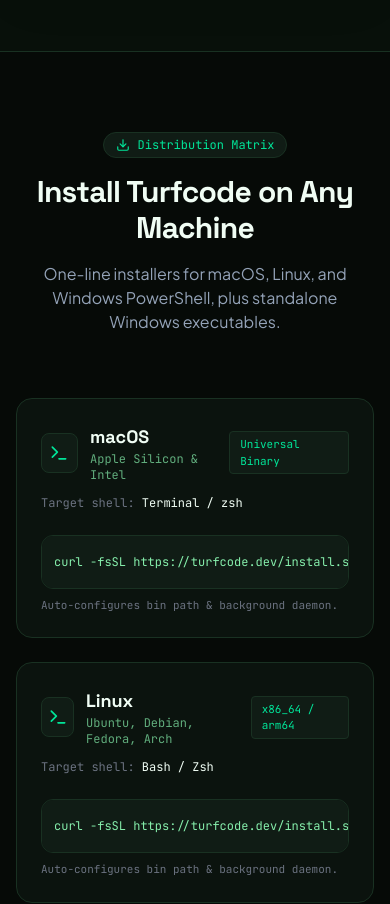
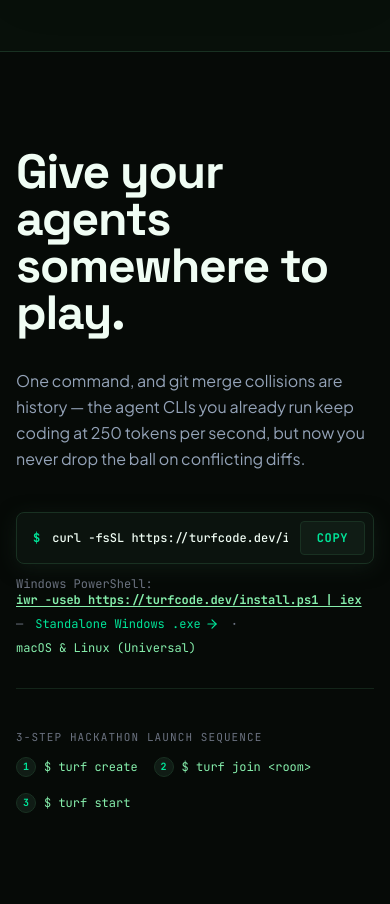
Before and after one commit to YugSrivastav/turfcode-site, a React (Vite) app: page / in a window 390 px wide. Shown: the part 5660-6564 px from the top of the page. Built offline with nearby package versions, Linux system fonts and the light colour scheme; the HTML template or start-up script is replaced by a standard one.

Commit message:
feat: redesign download section inspired by herdr

```diff
--- a/src/components/DownloadAndInstallSection.jsx
+++ b/src/components/DownloadAndInstallSection.jsx
@@ -1,173 +1,135 @@
 import React, { useState } from 'react';
-import { Download, Copy, Check, Terminal, Apple, Command, ArrowRight, ShieldCheck } from 'lucide-react';
-import { downloadPlatforms, quickStartCommands } from '../data/downloadCommands';
+import { Copy, Check, ArrowRight, Download, Terminal } from 'lucide-react';
 
 export default function DownloadAndInstallSection() {
-  const [copiedId, setCopiedId] = useState(null);
+  const [copied, setCopied] = useState(false);
+  const [currentPlatform, setCurrentPlatform] = useState('unix');
 
-  const handleCopy = (id, text) => {
-    navigator.clipboard.writeText(text);
-    setCopiedId(id);
-    setTimeout(() => setCopiedId(null), 2000);
+  const unixCommand = 'curl -fsSL https://turfcode.dev/install.sh | bash';
+  const windowsCommand = 'iwr -useb https://turfcode.dev/install.ps1 | iex';
+
+  const activeCommand = currentPlatform === 'windows' ? windowsCommand : unixCommand;
+
+  const handleCopy = () => {
+    navigator.clipboard.writeText(activeCommand);
+    setCopied(true);
+    setTimeout(() => setCopied(false), 2000);
   };
 
   return (
-    <section id="download" className="py-20 md:py-28 border-b border-[#193122] bg-[#060A07]">
-      <div className="max-w-7xl mx-auto px-4 sm:px-6 lg:px-8 space-y-16">
+    <section id="download" className="relative overflow-hidden py-24 sm:py-32 border-b border-[#193122] bg-[#060A07]">
+      <div className="max-w-7xl mx-auto px-4 sm:px-6 lg:px-8 relative z-10">
+        <div className="max-w-3xl space-y-8">
 
-        {/* Section Title */}
-        <div className="text-center max-w-3xl mx-auto space-y-4">
-          <div className="inline-flex items-center gap-2 px-3 py-1 rounded-full bg-[#101C15] border border-[#193122] text-xs font-mono text-[#00E599]">
-            <Download className="w-3.5 h-3.5" />
-            <span>Distribution Matrix</span>
-          </div>
-          <h2 className="font-display font-bold text-3xl sm:text-5xl text-[#F0FDF4] tracking-tight">
-            Install Turfcode on Any Machine
+          {/* Herdr-Inspired Massive Display Headline */}
+          <h2 className="font-display font-bold text-5xl sm:text-7xl lg:text-8xl tracking-tight text-[#F0FDF4] leading-[0.98]">
+            Give your agents<br />
+            somewhere to play.
           </h2>
-          <p className="text-base text-[#94A3B8] font-body">
-            One-line installers for macOS, Linux, and Windows PowerShell, plus standalone Windows executables.
+
+          {/* Subtitle */}
+          <p className="text-base sm:text-lg text-[#94A3B8] font-body max-w-2xl leading-relaxed">
+            One command, and git merge collisions are history — the agent CLIs you already run keep coding at 250 tokens per second, but now you never drop the ball on conflicting diffs.
           </p>
-        </div>
 
-        {/* 4-Platform Card Grid */}
-        <div className="grid grid-cols-1 md:grid-cols-2 gap-6">
-          {downloadPlatforms.map((platform) => (
-            <div
-              key={platform.id}
-              className="p-6 sm:p-8 rounded-2xl bg-[#0B130E] border border-[#193122] hover:border-[#264A34] transition-all flex flex-col justify-between space-y-6 hover-lift"
-            >
-              <div className="space-y-3">
-                <div className="flex items-center justify-between">
-                  <div className="flex items-center gap-3">
-                    <div className="w-10 h-10 rounded-lg bg-[#101C15] border border-[#193122] flex items-center justify-center text-[#00E599]">
-                      <Terminal className="w-5 h-5" />
-                    </div>
-                    <div>
-                      <h3 className="font-display font-bold text-lg text-[#F0FDF4]">
-                        {platform.name}
-                      </h3>
-                      <p className="text-xs text-[#86EFAC]/70 font-mono">
-                        {platform.subtitle}
-                      </p>
-                    </div>
-                  </div>
-                  <span className="font-mono text-[11px] px-2.5 py-1 rounded bg-[#101C15] text-[#00E599] border border-[#193122]">
-                    {platform.badge}
-                  </span>
-                </div>
-
-                <div className="text-xs font-mono text-[#6B7280]">
-                  Target shell: <span className="text-[#F0FDF4]">{platform.shell}</span>
-                </div>
+          {/* Unified Sleek Command Bar (Herdr style) */}
+          <div className="space-y-3 pt-2">
+            <div className="flex items-center justify-between p-2 sm:p-2.5 pl-4 sm:pl-5 rounded-lg bg-[#0B130E] border border-[#193122] font-mono text-xs sm:text-sm text-[#86EFAC] focus-within:border-[#00E599] transition-colors shadow-turf-card max-w-2xl">
+              <div className="flex items-center gap-3 overflow-x-auto text-left">
+                <span className="text-[#00E599] select-none font-bold">$</span>
+                <code className="whitespace-nowrap text-[#F0FDF4] font-medium">{activeCommand}</code>
               </div>
-
-              {/* Command or Download Button */}
-              {platform.command ? (
-                <div className="space-y-2">
-                  <div className="flex items-center justify-between p-3 rounded-xl bg-[#101C15] border border-[#193122] font-mono text-xs text-[#86EFAC] overflow-x-auto">
-                    <code className="whitespace-nowrap">{platform.command}</code>
-                    <button
-                      onClick={() => handleCopy(platform.id, platform.command)}
-                      className="ml-3 p-1.5 rounded bg-[#193122] hover:bg-[#264A34] text-[#F0FDF4] transition-colors shrink-0"
-                      title="Copy command"
-                    >
-                      {copiedId === platform.id ? (
-                        <Check className="w-4 h-4 text-[#00E599]" />
-                      ) : (
-                        <Copy className="w-4 h-4 text-[#94A3B8]" />
-                      )}
-                    </button>
-                  </div>
-                  <div className="text-[11px] text-[#6B7280] font-mono">
-                    Auto-configures bin path & background daemon.
-                  </div>
-                </div>
-              ) : (
-                <div className="space-y-2">
-                  <a
-                    href={platform.downloadUrl}
-                    className="w-full flex items-center justify-center gap-2 px-4 py-3 rounded-xl bg-[#00E599] hover:bg-[#22C55E] text-[#060A07] font-semibold text-sm font-mono shadow-turf-glow transition-all"
-                  >
-                    <Download className="w-4 h-4" />
-                    Download {platform.fileName} (Direct)
-                  </a>
-                  <div className="text-[11px] text-[#6B7280] font-mono text-center">
-                    Signed standalone binary • 64-bit Windows
-                  </div>
-                </div>
-              )}
-            </div>
-          ))}
-        </div>
-
-        {/* Quick-Start 3-Step Guide & Retro Terminal Companion Mascot */}
-        <div className="grid grid-cols-1 lg:grid-cols-12 gap-6">
-          {/* 3-Step Sequence (8 cols on lg) */}
-          <div className="lg:col-span-8 p-6 sm:p-8 rounded-2xl bg-[#0B130E] border border-[#193122] space-y-6">
-            <div className="flex flex-col sm:flex-row sm:items-center justify-between gap-2 border-b border-[#193122] pb-4">
-              <h4 className="font-display font-bold text-lg text-[#F0FDF4]">
-                3-Step Hackathon Launch Sequence
-              </h4>
-              <span className="font-mono text-xs text-[#00E599]">
-                Zero config needed
-              </span>
+              <button
+                onClick={handleCopy}
+                className="px-4 py-2 rounded bg-[#101C15] hover:bg-[#193122] text-[#00E599] hover:text-[#22C55E] text-xs font-mono font-bold uppercase tracking-wider border border-[#193122] transition-colors shrink-0 ml-3"
+                title="Copy install command"
+              >
+                {copied ? 'COPIED' : 'COPY'}
+              </button>
             </div>
 
-            <div className="grid grid-cols-1 md:grid-cols-3 gap-4">
-              {quickStartCommands.map((item) => (
-                <div
-                  key={item.step}
-                  className="p-4 rounded-xl bg-[#101C15] border border-[#193122] space-y-2"
+            {/* Platform links and standalone exe download */}
+            <div className="flex flex-wrap items-center gap-x-3 gap-y-2 text-xs font-mono text-[#6B7280]">
+              <span>
+                Windows PowerShell:{' '}
+                <button
+                  type="button"
+                  onClick={() => setCurrentPlatform(currentPlatform === 'windows' ? 'unix' : 'windows')}
+                  className="text-[#86EFAC] hover:text-[#00E599] underline underline-offset-2 transition-colors font-semibold"
                 >
-                  <div className="flex items-center gap-2">
-                    <span className="w-6 h-6 rounded-full bg-[#00E599] text-[#060A07] font-bold font-mono text-xs flex items-center justify-center">
-                      {item.step}
-                    </span>
-                    <span className="text-xs font-semibold text-[#F0FDF4] font-body">
-                      {item.label}
-                    </span>
-                  </div>
-                  <div className="p-2 rounded bg-[#060A07] border border-[#193122] font-mono text-xs text-[#00E599] select-all">
-                    $ {item.cmd}
-                  </div>
-                </div>
-              ))}
+                  {currentPlatform === 'windows' ? 'switch to macOS / Linux' : 'iwr -useb https://turfcode.dev/install.ps1 | iex'}
+                </button>
+              </span>
+              <span>—</span>
+              <a
+                href="https://github.com/YugSrivastav/turfcode-site/releases/latest/download/turfcode-setup.exe"
+                className="text-[#00E599] hover:text-[#22C55E] hover:underline flex items-center gap-1 transition-colors"
+              >
+                <span>Standalone Windows .exe</span>
+                <ArrowRight className="w-3.5 h-3.5" />
+              </a>
+              <span>·</span>
+              <button
+                type="button"
+                onClick={() => setCurrentPlatform('unix')}
+                className={`hover:text-[#00E599] transition-colors ${currentPlatform === 'unix' ? 'text-[#86EFAC]' : 'text-[#6B7280]'}`}
+              >
+                macOS & Linux (Universal)
+              </button>
             </div>
           </div>
 
-          {/* Retro CRT Phosphor Cat Companion Mascot (4 cols on lg) */}
-          <div className="lg:col-span-4 p-6 rounded-2xl border-2 border-dashed border-[#00E599]/40 bg-[#08120B] shadow-turf-glow crt-scanlines flex flex-col justify-between space-y-4">
-            <div className="flex items-center justify-between border-b border-[#193122] pb-3 text-xs font-mono">
-              <span className="text-[#00E599] font-bold uppercase tracking-wider">
-                TURF COMPANION
-              </span>
-              <span className="text-[#86EFAC]/70 text-[10px]">
-                PORT 7873
-              </span>
+          {/* Quick-Start Launch Steps */}
+          <div className="pt-10 border-t border-[#193122]/70 max-w-2xl">
+            <div className="text-[11px] font-mono uppercase tracking-widest text-[#6B7280] mb-3">
+              3-Step Hackathon Launch Sequence
             </div>
-
-            <div className="flex flex-col items-center justify-center py-2">
-              <pre className="font-mono text-[#00E599] text-xs leading-tight select-none">
-{`      /\\_/\\
-     ( o.o )   HELLO /
-      > ^ <
-     /|   |\\
-    (_|   |_)`}
-              </pre>
-            </div>
-
-            <div className="text-center font-mono text-xs space-y-1">
-              <div className="text-[#F0FDF4] font-semibold">
-                No waitlists. Zero gating.
+            <div className="flex flex-wrap items-center gap-4 sm:gap-6 text-xs font-mono text-[#86EFAC]">
+              <div className="flex items-center gap-2">
+                <span className="w-5 h-5 rounded-full bg-[#101C15] border border-[#193122] text-[#00E599] flex items-center justify-center font-bold text-[10px]">
+                  1
+                </span>
+                <span>$ turf create</span>
               </div>
-              <p className="text-[11px] text-[#86EFAC]/70 font-body">
-                Run the curl command, pair with your team, and start vibe-coding with agents.
-              </p>
+              <span className="text-[#193122] hidden sm:inline">•</span>
+              <div className="flex items-center gap-2">
+                <span className="w-5 h-5 rounded-full bg-[#101C15] border border-[#193122] text-[#00E599] flex items-center justify-center font-bold text-[10px]">
+                  2
+                </span>
+                <span>$ turf join &lt;room&gt;</span>
+              </div>
+              <span className="text-[#193122] hidden sm:inline">•</span>
+              <div className="flex items-center gap-2">
+                <span className="w-5 h-5 rounded-full bg-[#101C15] border border-[#193122] text-[#00E599] flex items-center justify-center font-bold text-[10px]">
+                  3
+                </span>
+                <span>$ turf start</span>
+              </div>
             </div>
           </div>
+
+        </div>
+      </div>
+
+      {/* Right Side Watermark Graphic (Herdr Mascot Silhouette style) */}
+      <div className="hidden lg:flex absolute right-[-40px] bottom-[-20px] top-0 w-1/2 items-end justify-end pointer-events-none select-none z-0 overflow-hidden pr-8 pb-4">
+        {/* Giant Subtle ASCII Cat Watermark */}
+        <div className="opacity-15 transform translate-x-8 translate-y-4">
+          <pre className="font-mono text-[#00E599] text-xs leading-[11px] scale-[1.8] origin-bottom-right">
+{`
+                  /\\_/\\
+                 ( o.o )   HELLO /
+                  > ^ <
+                 /|   |\\
+                (_|   |_)
+`}
+          </pre>
         </div>
 
+        {/* Ambient Turf Green Radial Glow behind mascot */}
+        <div className="absolute right-0 bottom-0 w-[500px] h-[500px] bg-[#00E599]/10 rounded-full blur-3xl pointer-events-none"></div>
       </div>
+
     </section>
   );
 }
```
